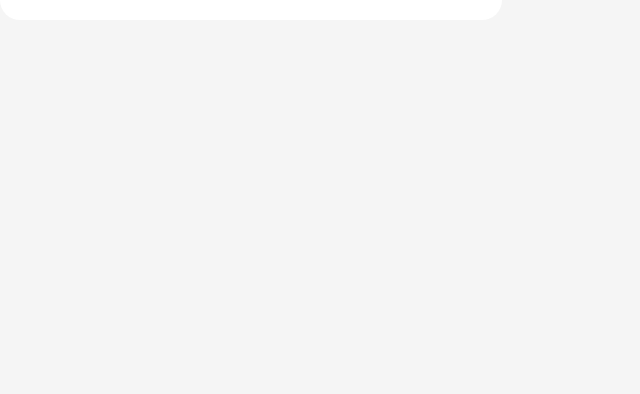
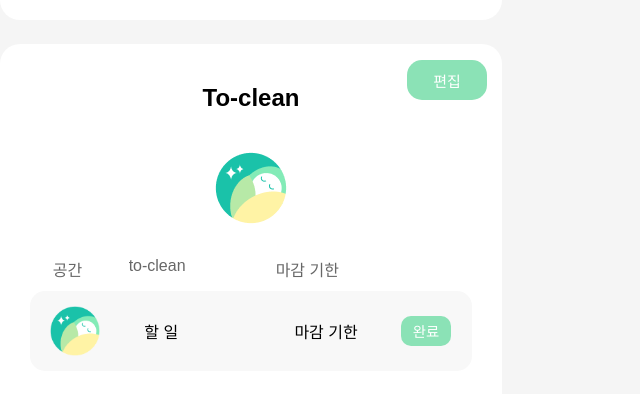
Before and after one commit to Co-sol/clong_front, a React (Vite) app: page / in a window 1280 px wide. Shown: the part 806-1200 px from the top of the page, without its empty margins (0-640 px from the left). Before the commit the page ends 826 px from the top, so only its background shows below. Built offline with nearby package versions, Linux system fonts and the light colour scheme; a web font is replaced by a local one.

Commit message:
Glist, Plist로 이름 줄임

```diff
--- a/src/App.jsx
+++ b/src/App.jsx
@@ -1,5 +1,6 @@
 import "./App.css";
-import GroupList from "./components/GroupList";
+import GList from "./components/GList";
+import PList from "./components/PList";
 import { createContext } from "react";
 
 let mockdata = [
@@ -25,7 +26,8 @@ function App() {
     return (
         <div className="App">
             <toCleanContext.Provider value={{ mockdata }}>
-                <GroupList />
+                <GList />
+                <PList />
             </toCleanContext.Provider>
         </div>
     );
--- a/src/components/GroupList.css
+++ b/src/components/GList.css
@@ -1,4 +1,4 @@
-.GroupList {
+.GList {
     width: 502px;
     height: 802px;
     background-color: white;
@@ -7,7 +7,7 @@
     position: relative;
 }
 
-.GroupList h3 {
+.GList h3 {
     font-size: 24px;
     text-align: center;
 
@@ -15,7 +15,7 @@
     margin-bottom: 0px;
 }
 
-.GroupList .Button_edit {
+.GList .Button_edit {
     position: absolute;
     right: 3%;
     top: 2%;
@@ -30,7 +30,7 @@
     cursor: pointer;
 }
 
-.GroupList .place {
+.GList .place {
     width: 164px;
     height: 55px;
     background-color: rgb(139, 226, 182);
@@ -43,7 +43,7 @@
     line-height: 51px;
 }
 
-.GroupList .title {
+.GList .title {
     display: flex;
     margin-left: 3.3rem;
     margin-bottom: 0.6rem;
@@ -53,15 +53,15 @@
     color: rgb(103, 103, 103);
 }
 
-.GroupList .to-clean_text {
+.GList .to-clean_text {
     margin-left: 2.9rem;
 }
 
-.GroupList .deadLine_text {
+.GList .deadLine_text {
     margin-left: 5.63rem;
 }
 
-.GroupList .attribute {
+.GList .attribute {
     color: rgb(103, 103, 103);
     margin-left: 2.5rem;
 }
--- a/src/components/GroupList.jsx
+++ b/src/components/GList.jsx
@@ -1,16 +1,16 @@
-import "./GroupList.css";
+import "./GList.css";
 import { useContext } from "react";
 import { toCleanContext } from "../App";
 
-import ListItem from "./ListItem";
+import ListItem from "./GListItem";
 import Button from "./Button";
 
-const GroupList = () => {
+const GList = () => {
     const mockdata = useContext(toCleanContext);
     console.log(mockdata);
 
     return (
-        <div className="GroupList">
+        <div className="GList">
             <h3>To-clean</h3>
             <Button text={"편집"} type={"edit"} />
             <div className="place">거실</div>
@@ -26,4 +26,4 @@ const GroupList = () => {
     );
 };
 
-export default GroupList;
+export default GList;
--- a/src/components/ListItem.css
+++ b/src/components/GListItem.css
@@ -1,4 +1,4 @@
-.ListItem {
+.GListItem {
     display: flex;
     align-items: center;
     gap: 3%;
@@ -16,26 +16,26 @@
     position: relative;
 }
 
-.ListItem .Badge {
+.GListItem .Badge {
     margin-right: 2rem;
     width: 50px;
     height: 50px;
 }
 
-.ListItem .toClean {
+.GListItem .toClean {
     font-size: 1rem;
     /* padding-right: 5.5rem; */
     max-width: 9rem;
 }
 
-.ListItem .deadLine {
+.GListItem .deadLine {
     font-size: 1rem;
     position: absolute;
     left: 16.5rem;
     max-width: 6rem;
 }
 
-.ListItem .Button_done {
+.GListItem .Button_done {
     width: 3.1rem;
     height: 1.9rem;
     border-radius: 10px;
--- a/src/components/ListItem.jsx
+++ b/src/components/GListItem.jsx
@@ -1,11 +1,11 @@
-import "./ListItem.css";
+import "./GListItem.css";
 import { getBadgeImage } from "../utils/get-badge-images";
 import Button from "./Button";
 
-const ListItem = ({ badgeId }) => {
+const GListItem = ({ badgeId }) => {
     badgeId = 1;
     return (
-        <div className="ListItem">
+        <div className="GListItem">
             <img
                 className={`Badge Badge_${badgeId}`}
                 src={getBadgeImage(badgeId)}
@@ -17,4 +17,4 @@ const ListItem = ({ badgeId }) => {
     );
 };
 
-export default ListItem;
+export default GListItem;
--- a/src/components/PersonalList.css
+++ b/src/components/PList.css
@@ -1,4 +1,4 @@
-.PersonalList {
+.PList {
     width: 502px;
     height: 802px;
     background-color: white;
@@ -7,7 +7,7 @@
     position: relative;
 }
 
-.PersonalList h3 {
+.PList h3 {
     font-size: 24px;
     text-align: center;
 
@@ -15,7 +15,7 @@
     margin-bottom: 0px;
 }
 
-.PersonalList .Button_edit {
+.PList .Button_edit {
     position: absolute;
     right: 3%;
     top: 2%;
@@ -30,20 +30,12 @@
     cursor: pointer;
 }
 
-.PersonalList .place {
-    width: 164px;
-    height: 55px;
-    background-color: rgb(139, 226, 182);
-    border-radius: 80px;
-    margin-left: 169px;
-    margin-bottom: 8%;
-
-    font-size: 30px;
+.PList .profile {
     text-align: center;
-    line-height: 51px;
+    margin-bottom: 1.8rem;
 }
 
-.PersonalList .title {
+.PList .title {
     display: flex;
     margin-left: 3.3rem;
     margin-bottom: 0.6rem;
@@ -53,15 +45,15 @@
     color: rgb(103, 103, 103);
 }
 
-.PersonalList .to-clean_text {
+.PList .to-clean_text {
     margin-left: 2.9rem;
 }
 
-.PersonalList .deadLine_text {
+.PList .deadLine_text {
     margin-left: 5.63rem;
 }
 
-.PersonalList .attribute {
+.PList .attribute {
     color: rgb(103, 103, 103);
     margin-left: 2.5rem;
 }
--- a/src/components/PersonalList.jsx
+++ b/src/components/PList.jsx
@@ -1,21 +1,24 @@
-import "./PersonalList.css";
+import "./PList.css";
 import { useContext } from "react";
 import { toCleanContext } from "../App";
 
-import ListItem from "./ListItem";
+import ListItem from "./GListItem";
 import Button from "./Button";
+import { getBadgeImage } from "../utils/get-badge-images";
 
-const PersonalList = () => {
+const PList = () => {
     const mockdata = useContext(toCleanContext);
     console.log(mockdata);
 
     return (
-        <div className="PersonalList">
+        <div className="PList">
             <h3>To-clean</h3>
             <Button text={"편집"} type={"edit"} />
-            <div className="place">거실</div>
+            <div className="profile">
+                <img src={getBadgeImage(1)} />
+            </div>
             <section className="title">
-                <div className="profile_text">프로필</div>
+                <div className="place_text">공간</div>
                 <div className="to-clean_text">to-clean</div>
                 <div className="deadLine_text">마감 기한</div>
             </section>
@@ -26,4 +29,4 @@ const PersonalList = () => {
     );
 };
 
-export default PersonalList;
+export default PList;
```
Also changed, not shown: src/components/PListItem.css (added), src/components/PListItem.jsx (added).
